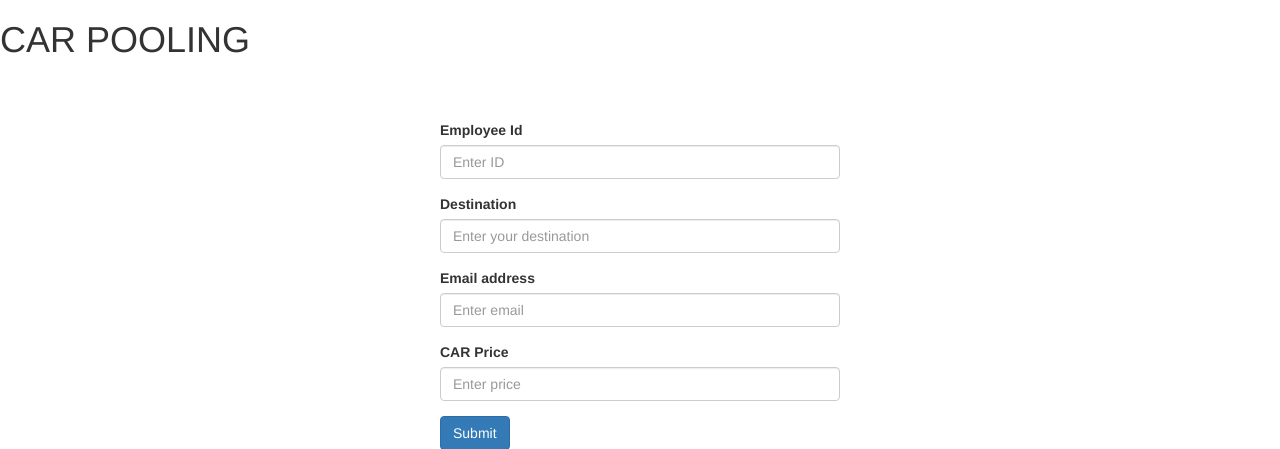
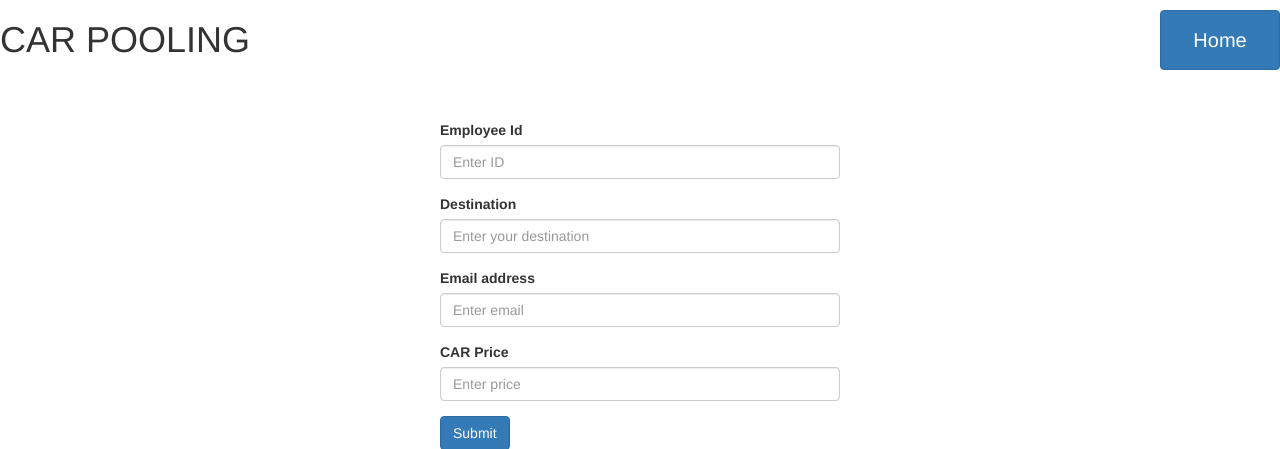
Before and after one commit to MohammedImtiaz/assignmentCarPooling, a PHP site: page /carproject.php in a window 1280 px wide. Shown: the top 449 px of the page. Run offline with PHP 8.4, Linux system fonts and the light colour scheme; a user stored in the database is signed in; data comes from the database, SQL or seed files in the repository.

Commit message:
link modified and button added

```diff
--- a/carproject.php
+++ b/carproject.php
@@ -27,9 +27,22 @@ else{
 		margin:auto;
 		padding-top:5rem;
 	}
+	.flex{
+        display:flex;
+        justify-content:space-between;
+    }
+	.flex button{
+        width:12rem;
+        margin-top:1rem;
+        font-size:2rem;
+    }
 </style>
 <body>
-	<h1>CAR POOLING</h1>
+	<div class="flex">
+		<h1>CAR POOLING</h1>
+		<button type="submit" class="btn btn-primary" onclick="location='index.php'">Home</button>
+	</div>
+
 
 <div id='form' >
 
--- a/fetch_data.php
+++ b/fetch_data.php
@@ -19,7 +19,7 @@ if(isset($_POST["action"]))
                     <h4 style="text-align:center;" class="text-danger" >'. $row->price .'</h4>
                 </div>
                 <div class="list-group b">
-                    <a href="http://localhost/ca3/carproject.php" class="list-group-item list-group-item-action active" target="_blank">
+                    <a href="carproject.php" class="list-group-item list-group-item-action active" target="_blank">
                     <h4>Select</h4>
                     </a>
                 </div>
```
